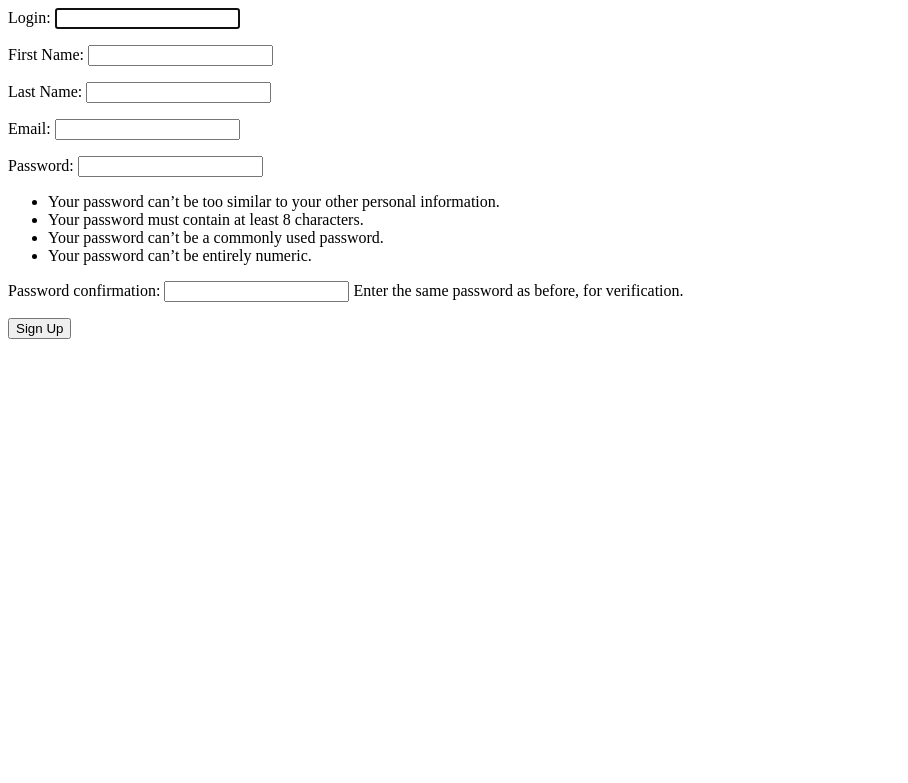
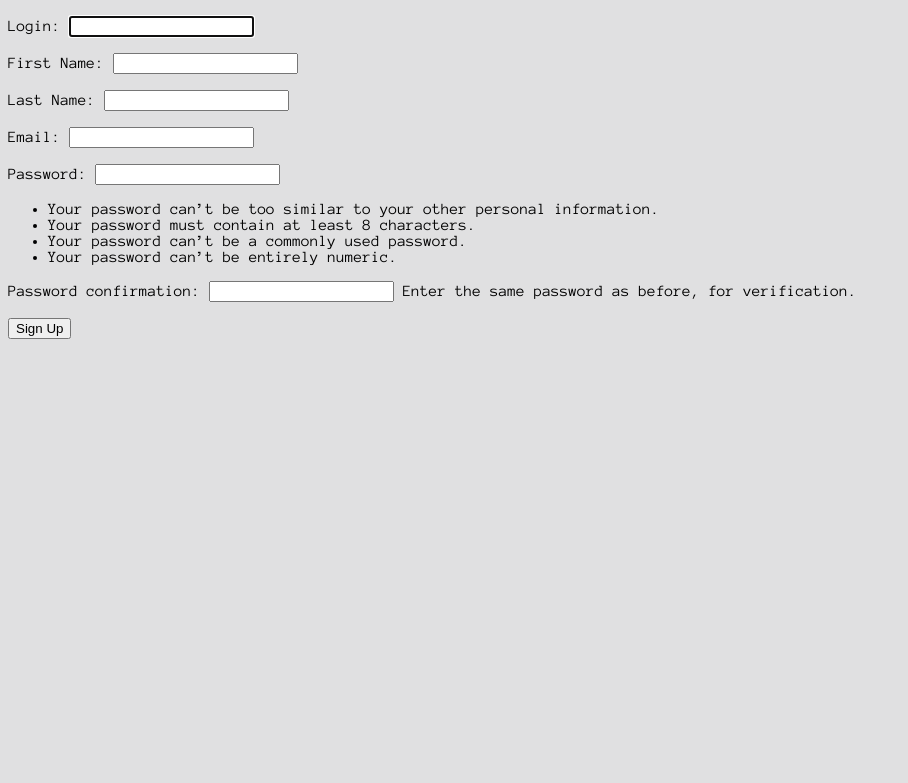
Before and after one commit to DerFacn/blog, a Django app: page /accounts/signup/ in a window 1280 px wide. Shown: the top 783 px of the page, without its empty margins (0-908 px from the left). Run offline with Django 4.2, Linux system fonts and the light colour scheme.

Commit message:
styles connected

```diff
--- a/application/accounts/templates/registration/login.html
+++ b/application/accounts/templates/registration/login.html
@@ -1,5 +1,9 @@
+{% include 'base/base.html' %}
+
+{% block content %}
 <form method="post">
     {% csrf_token %}
     {{ form.as_p }}
     <button type="submit">Login</button>
 </form>
+{% endblock %}
--- a/application/accounts/templates/signup.html
+++ b/application/accounts/templates/signup.html
@@ -1,5 +1,9 @@
+{% include 'base/base.html' %}
+
+{% block content %}
 <form method="post">
     {% csrf_token %}
     {{ form.as_p }}
     <button type="submit">Sign Up</button>
 </form>
+{% endblock %}
--- a/application/main/settings.py
+++ b/application/main/settings.py
@@ -26,7 +26,7 @@ SECRET_KEY = "empty"
 # SECURITY WARNING: don't run with debug turned on in production!
 DEBUG = True
 
-ALLOWED_HOSTS = ["127.0.0.1", "192.168.2.154"]
+ALLOWED_HOSTS = ["127.0.0.1", "192.168.2.154", "derfacn.pythonanywhere.com"]
 
 
 # Application definition
--- /dev/null
+++ b/application/static/style.css
@@ -0,0 +1,4 @@
+body {
+    background: #e0e0e1;
+    font-family: "Anonymous Pro", serif;
+}
--- a/application/templates/base/base.html
+++ b/application/templates/base/base.html
@@ -6,13 +6,11 @@
     <meta name="viewport"
           content="width=device-width, user-scalable=no, initial-scale=1.0, maximum-scale=1.0, minimum-scale=1.0">
     <meta http-equiv="X-UA-Compatible" content="ie=edge">
-
+    <link href="{% static 'style.css' %}" rel="stylesheet">
+    <link href="https://fonts.googleapis.com/css2?family=Anonymous+Pro" rel="stylesheet">
     <link rel="shortcut icon" href="{% static 'favicon.ico' %}" type="image/x-icon">
     <link rel="icon" href="{% static 'favicon.ico' %}" type="image/x-icon">
     <title>derfacn blog</title>
-    <style>
-        body {background: #e0e0e1;}
-    </style>
 </head>
 <body>
 {% block content %}
```
